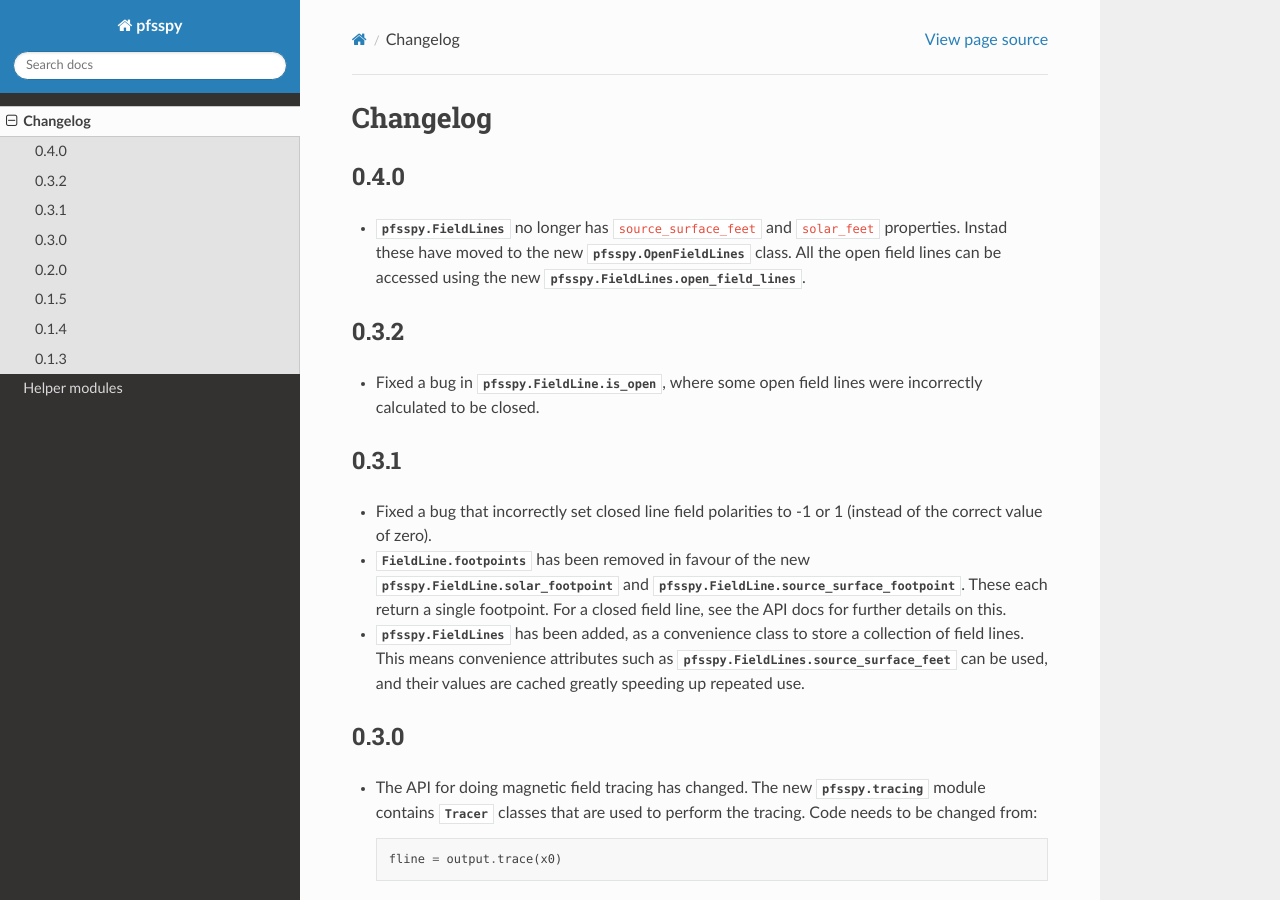
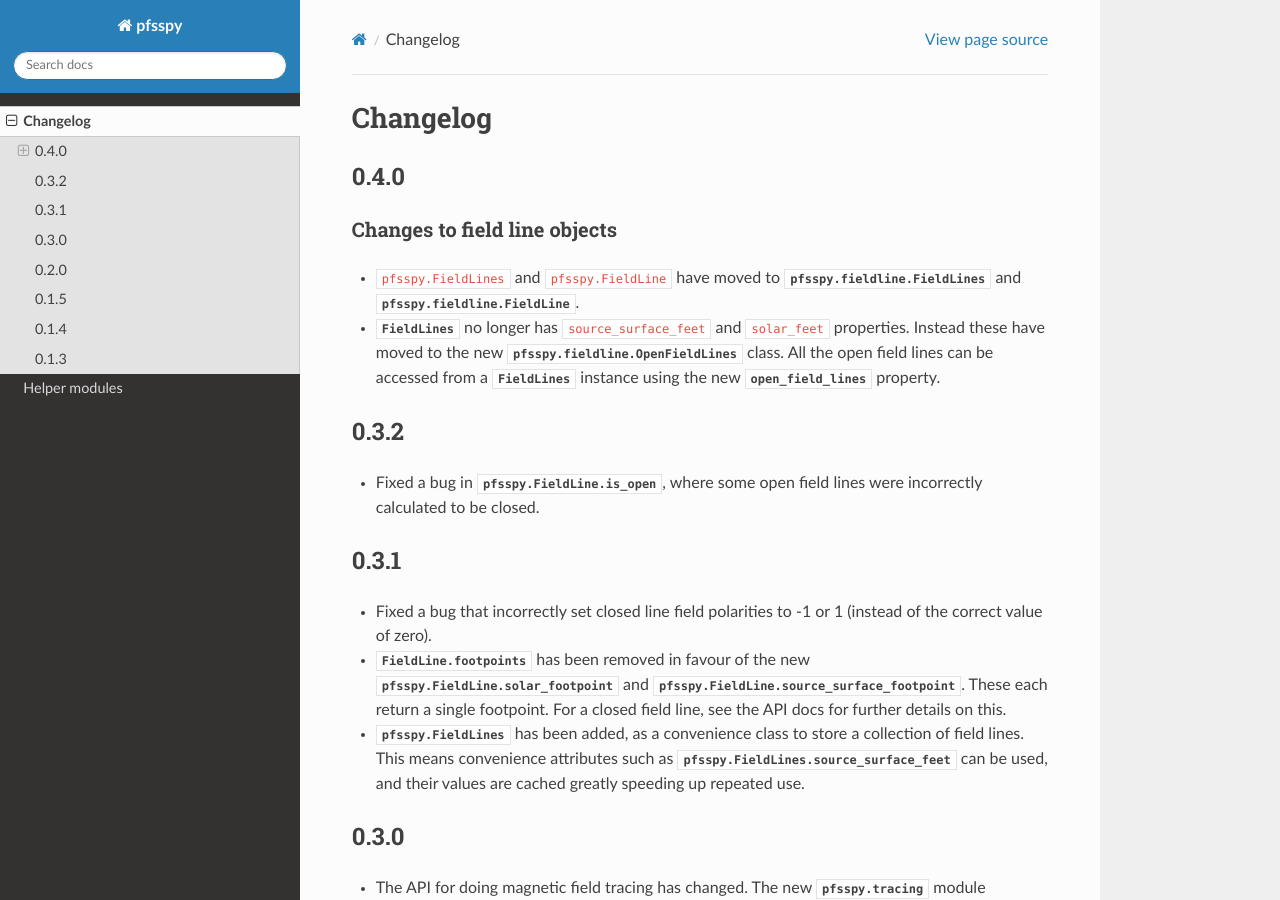
Before and after one commit to sunpy/sunkit-magex, a Sphinx documentation site: the page built from docs/changes.rst, in a window 1280 px wide and 900 px high. Built offline with Sphinx 7.4.7 and the Read the Docs theme 2.0.0, drawn with Linux system fonts in a browser that asks for light colours; pages that are not in the unit, such as notebooks, are missing from menus.

Commit message:
Move field lines to pfsspy.fieldline

```diff
--- a/docs/changes.rst
+++ b/docs/changes.rst
@@ -3,10 +3,19 @@ Changelog
 
 0.4.0
 -----
-- :class:`pfsspy.FieldLines` no longer has ``source_surface_feet`` and
-  ``solar_feet`` properties. Instad these have moved to the new
-  :class:`pfsspy.OpenFieldLines` class. All the open field lines can be accessed
-  using the new :attr:`pfsspy.FieldLines.open_field_lines`.
+
+Changes to field line objects
+~~~~~~~~~~~~~~~~~~~~~~~~~~~~~
+
+- ``pfsspy.FieldLines`` and ``pfsspy.FieldLine`` have moved to
+  :class:`pfsspy.fieldline.FieldLines` and
+  :class:`pfsspy.fieldline.FieldLine`.
+- :class:`~pfsspy.fieldline.FieldLines` no longer has ``source_surface_feet``
+  and ``solar_feet`` properties. Instead these have moved to the new
+  :class:`pfsspy.fieldline.OpenFieldLines` class. All the open field lines
+  can be accessed from a :class:`~pfsspy.fieldline.FieldLines` instance using
+  the new :attr:`~pfsspy.fieldline.FieldLines.open_field_lines`
+  property.
 
 0.3.2
 -----
--- a/docs/pfsspy.rst
+++ b/docs/pfsspy.rst
@@ -1,2 +1,5 @@
 .. automodapi:: pfsspy
    :no-inheritance-diagram:
+
+
+.. automodapi:: pfsspy.fieldline
```
Also changed, not shown: 3 other files.
